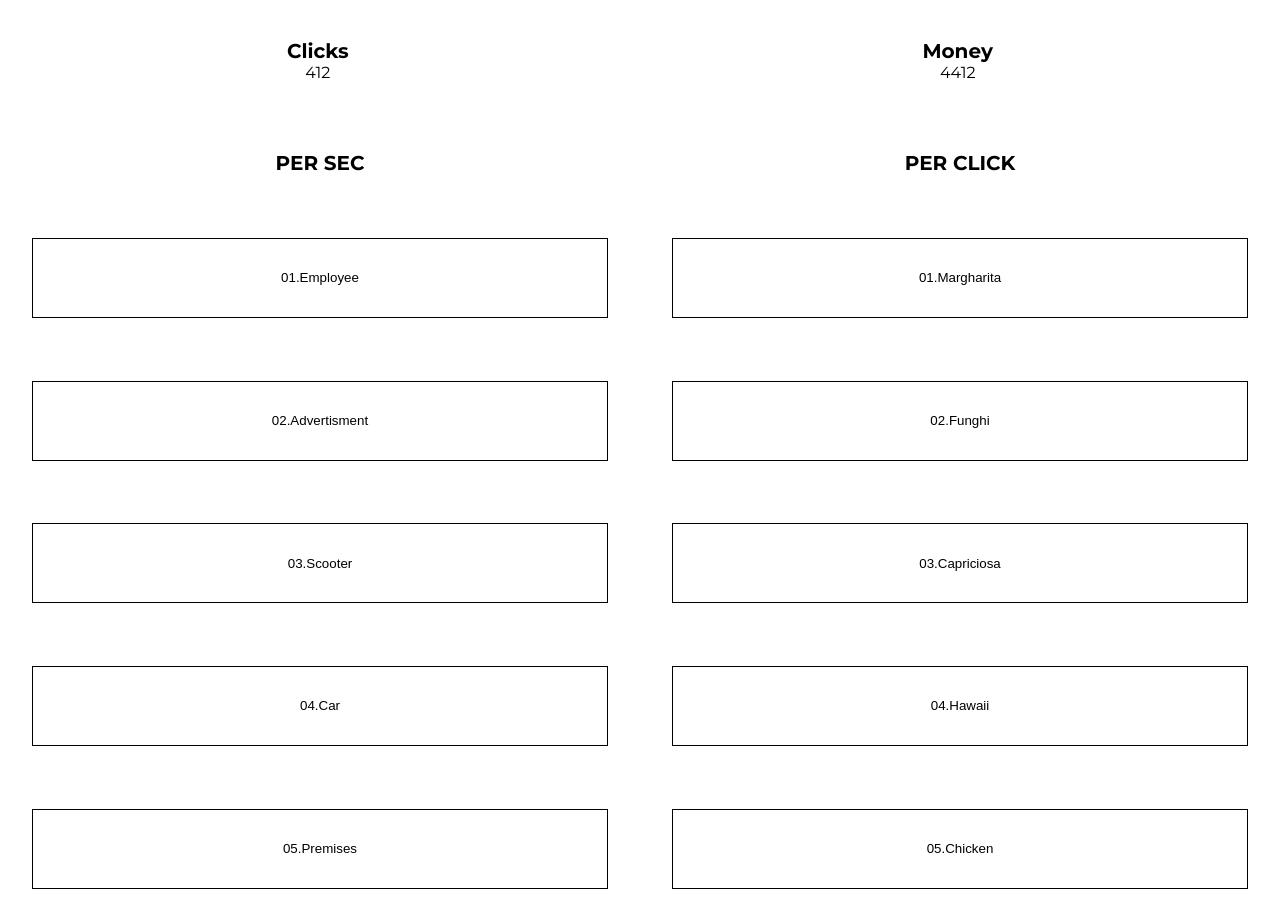
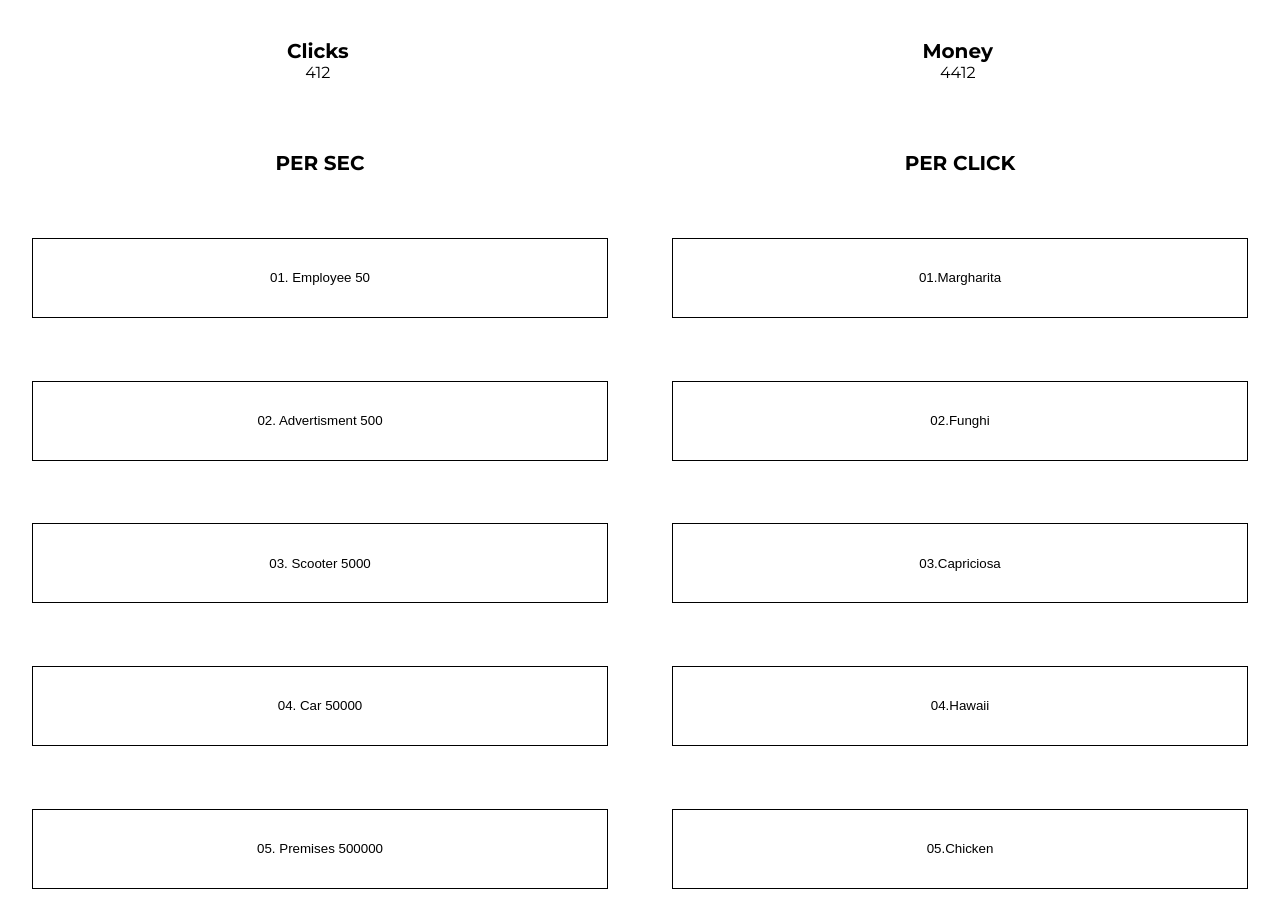
Before and after one commit to jedrzejbor/pizza-clicker, a React (Create React App) app: page / in a window 1280 px wide. Shown: the part 680-1600 px from the top of the page. Built offline with nearby package versions, Linux system fonts and the light colour scheme.

Commit message:
create hook changedMoney per sec

```diff
--- a/src/components/atoms/button/Button.js
+++ b/src/components/atoms/button/Button.js
@@ -8,8 +8,12 @@ const ButtonAll = styled.button`
   width: 90%;
 `;
 
-const Button = ({ name }) => {
-  return <ButtonAll> {name} </ButtonAll>;
+const Button = ({ nameId, getMoreMoney, name }) => {
+  return (
+    <ButtonAll id={nameId} onClick={getMoreMoney}>
+      {name}
+    </ButtonAll>
+  );
 };
 
 export default Button;
--- a/src/components/organisms/UpgradePanel/UpgradePanel.js
+++ b/src/components/organisms/UpgradePanel/UpgradePanel.js
@@ -1,60 +1,71 @@
-import React from "react";
+import React, { useState } from "react";
 import styled from "styled-components";
 import Button from "../../atoms/button/Button";
 import Title from "../../atoms/title/Title";
 
-const optionsSec = [
-  {
-    id: 0,
-    number: "01.",
-    title: "Employee",
-  },
-  {
-    id: 1,
-    number: "02.",
-    title: "Advertisment",
-  },
-  {
-    id: 2,
-    number: "03.",
-    title: "Scooter",
-  },
-  {
-    id: 3,
-    number: "04.",
-    title: "Car",
-  },
-  {
-    id: 4,
-    number: "05.",
-    title: "Premises",
-  },
-];
+// const optionsSec = [
+//   {
+//     id: 0,
+//     number: "01.",
+//     title: "Employee",
+//     money: 50,
+//   },
+//   {
+//     id: 1,
+//     number: "02.",
+//     title: "Advertisment",
+//     money: 500,
+//   },
+//   {
+//     id: 2,
+//     number: "03.",
+//     title: "Scooter",
+//     money: 5000,
+//   },
+//   {
+//     id: 3,
+//     number: "04.",
+//     title: "Car",
+//     money: 50000,
+//   },
+//   {
+//     id: 4,
+//     number: "05.",
+//     title: "Premises",
+//     money: 500000,
+//   },
+// ];
+// const optionsSec = { money: 50, title: "egurola" };
 const optionsClick = [
   {
     id: 0,
     number: "01.",
     title: "Margharita",
+    money: 50,
   },
   {
     id: 1,
     number: "02.",
     title: "Funghi",
+    money: 500,
   },
   {
     id: 2,
     number: "03.",
     title: "Capriciosa",
+    money: 5000,
   },
   {
     id: 3,
     number: "04.",
     title: "Hawaii",
+    money: 50000,
   },
   {
     id: 4,
     number: "05.",
     title: "Chicken",
+    money: 500000,
   },
 ];
 
@@ -82,12 +93,60 @@ const ClickWrapper = styled.div`
 `;
 
 const UpgradePanel = () => {
+  const [valueChange, setValueChange] = useState([
+    {
+      id: 0,
+      number: "01.",
+      title: "Employee",
+      money: 50,
+    },
+    {
+      id: 1,
+      number: "02.",
+      title: "Advertisment",
+      money: 500,
+    },
+    {
+      id: 2,
+      number: "03.",
+      title: "Scooter",
+      money: 5000,
+    },
+    {
+      id: 3,
+      number: "04.",
+      title: "Car",
+      money: 50000,
+    },
+    {
+      id: 4,
+      number: "05.",
+      title: "Premises",
+      money: 500000,
+    },
+  ]);
+
+  const moreMoney = (index) => (e) => {
+    console.log(index);
+    console.log(e);
+    let newArray = [...valueChange];
+    newArray[index].money = newArray[index].money * 5;
+    setValueChange(newArray);
+  };
+
   return (
     <Wrapper>
       <SecondWrapper>
         <Title titleName="PER SEC" />
-        {optionsSec.map(({ id, number, title }) => {
-          return <Button key={id} name={number + title} />;
+        {valueChange.map((element, index) => {
+          return (
+            <Button
+              nameId={element.title}
+              key={element.id}
+              name={element.number + " " + element.title + " " + element.money}
+              getMoreMoney={moreMoney(index)}
+            />
+          );
         })}
       </SecondWrapper>
       <ClickWrapper>
```
Also changed, not shown: src/hooks/moneyPerSecHook.js (added, +18 -0 lines).
